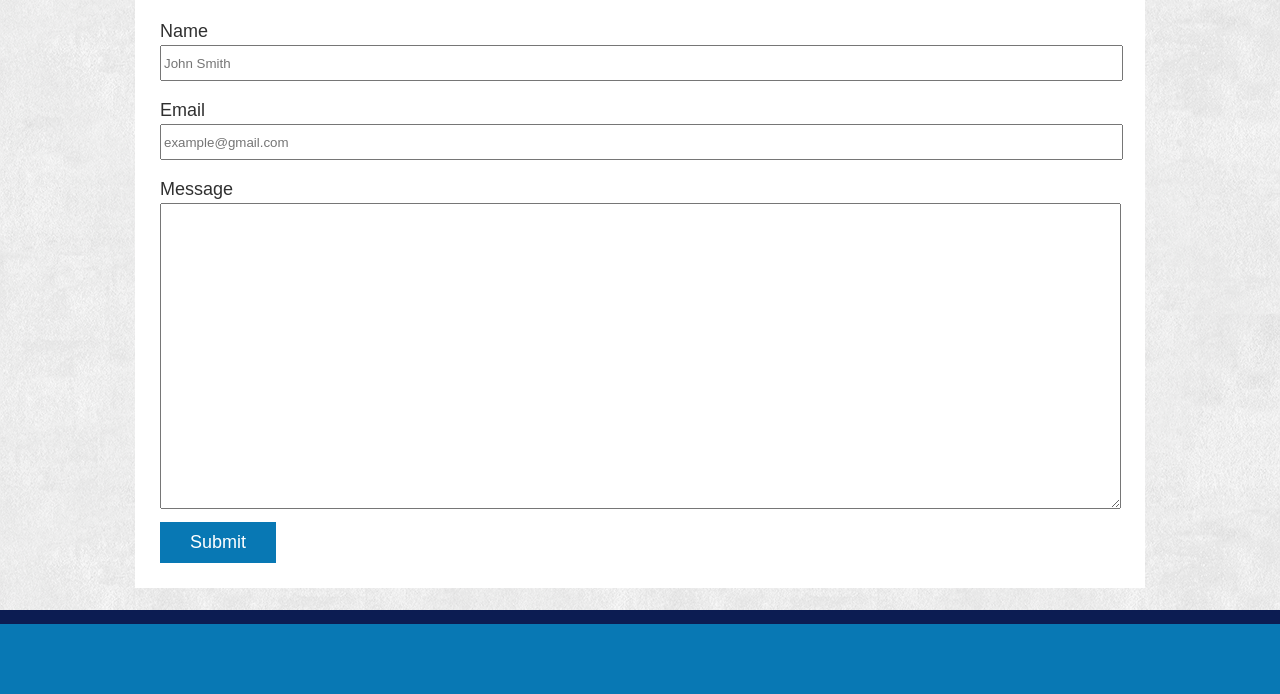
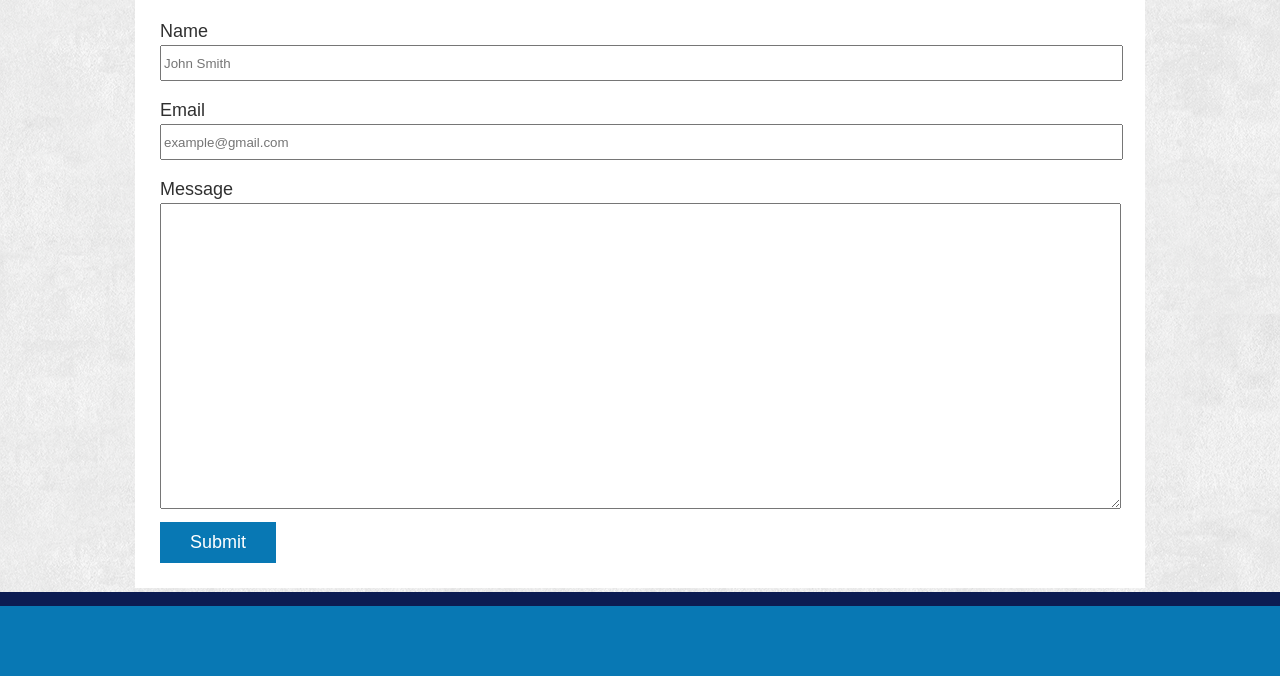
Before and after one commit to enricb94/Basic-Portfolio, a plain HTML site: page contact.html in a window 1280 px wide. Shown: the part 198-892 px from the top of the page. Drawn offline with Linux system fonts and the light colour scheme.

Commit message:
FinalVersion

```diff
--- a/assets/css/style.css
+++ b/assets/css/style.css
@@ -1,4 +1,4 @@
-.index{
+.index, .contactme{
     height:100%;
 }
 
--- a/contact.html
+++ b/contact.html
@@ -1,12 +1,12 @@
 <!DOCTYPE html>
-<html>
+<html class="contactme">
 
 <head>
   <title>Enric's Portfolio</title>
   <link rel="stylesheet" type="text/css" href="assets/css/reset.css">
   <link rel="stylesheet" type="text/css" href="assets/css/style.css">
 </head>
-<body>
+<body class="contactme">
         <header>
           <div class="mainsection">
           <div id="name">Enric Baduell</div>
```
